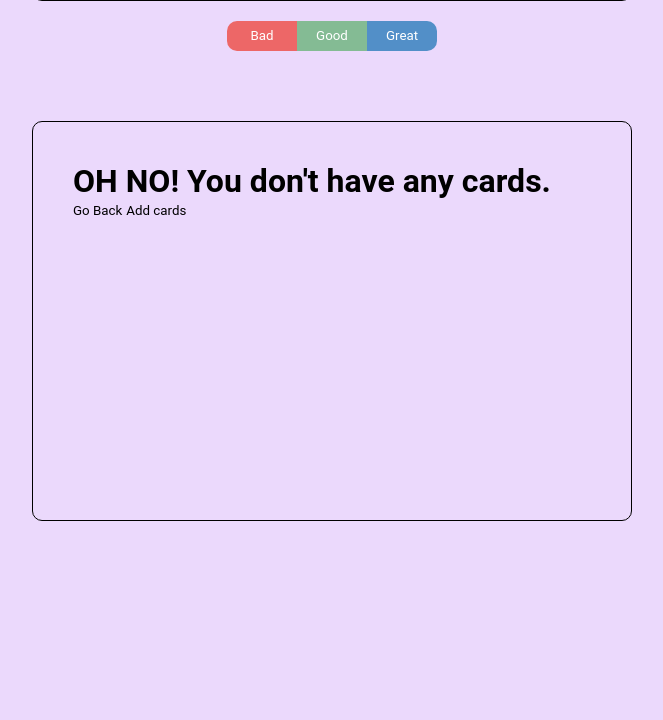
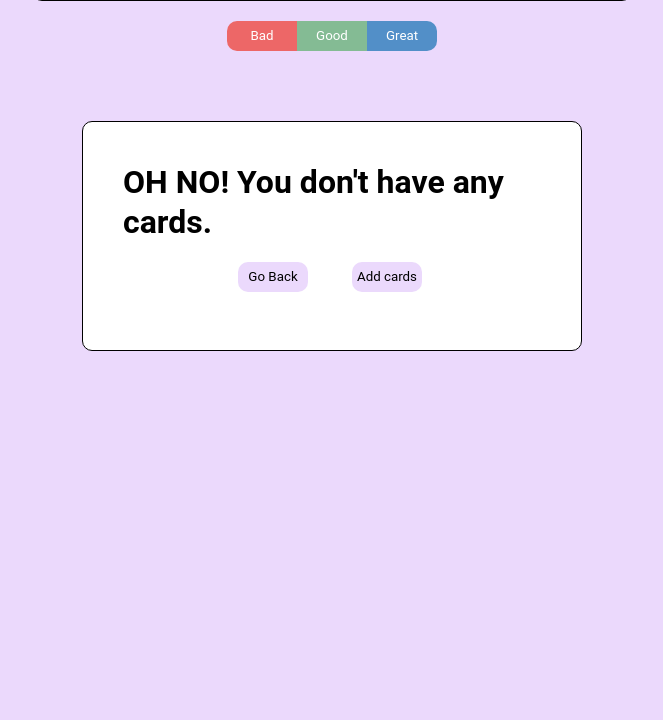
Before and after one commit to LaurierCS/Mnimi, a Django app: template templates/app/study.html in a window 1280 px wide. Shown: the part 643-1363 px from the top of the page, without its empty margins (308-971 px from the left). After the commit the page ends 994 px from the top, so only its background shows below. Run offline with Django 3.2, Linux system fonts and the light colour scheme; the template is opened without the code that fills it, so the values that code supplies are empty; some libraries are stand-ins or nearby versions.

Commit message:
minor changes

```diff
--- a/static/css/main.css
+++ b/static/css/main.css
@@ -277,17 +277,19 @@ button {
 
 /*nocards pop-up*/
 
-.back__button {
-  background-color: #EBD9FC;;
+.nocards button{
+  background-color: #ebd9fc;
+  border-radius: 10px;;
+  width: 70px;
+  height: 30px;
+  margin: 20px;
+  position: relative;
+  right: -95px;
+
 }
-
-.addcards__button {
-  background-color: #EBD9FC;;
-}
-
 .nocards{
-  height: 400px;
-  width: 600px;
+  height: 230px;
+  width: 500px;
   border-radius: 10px;
   border:  1px solid rgb(0, 0, 0);
   margin-left: auto;
@@ -295,6 +297,8 @@ button {
   padding: 40px;
   margin-top: 70px;
   position: relative; bottom: 270px;
+  background-color: white;
+  line-height: 40px;
 }
 
 /*
@@ -432,7 +436,6 @@ button {
   width: 24rem;
   border-radius: 0.5rem;
   margin: 30px;
-  border: 1px solid #A9BFB6;
 }
 
 .new_deck_modal_wrapper input[type=submit]{
```
Also changed, not shown: db.sqlite3.
